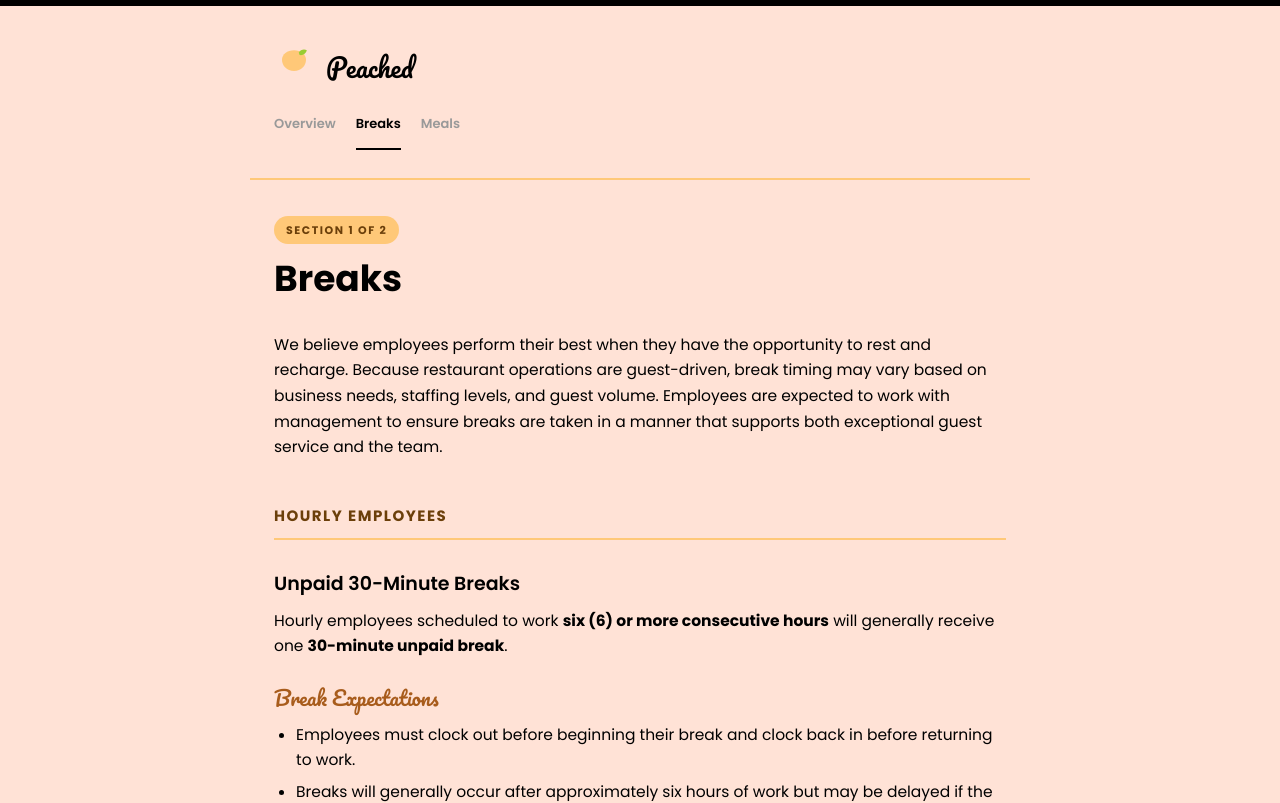
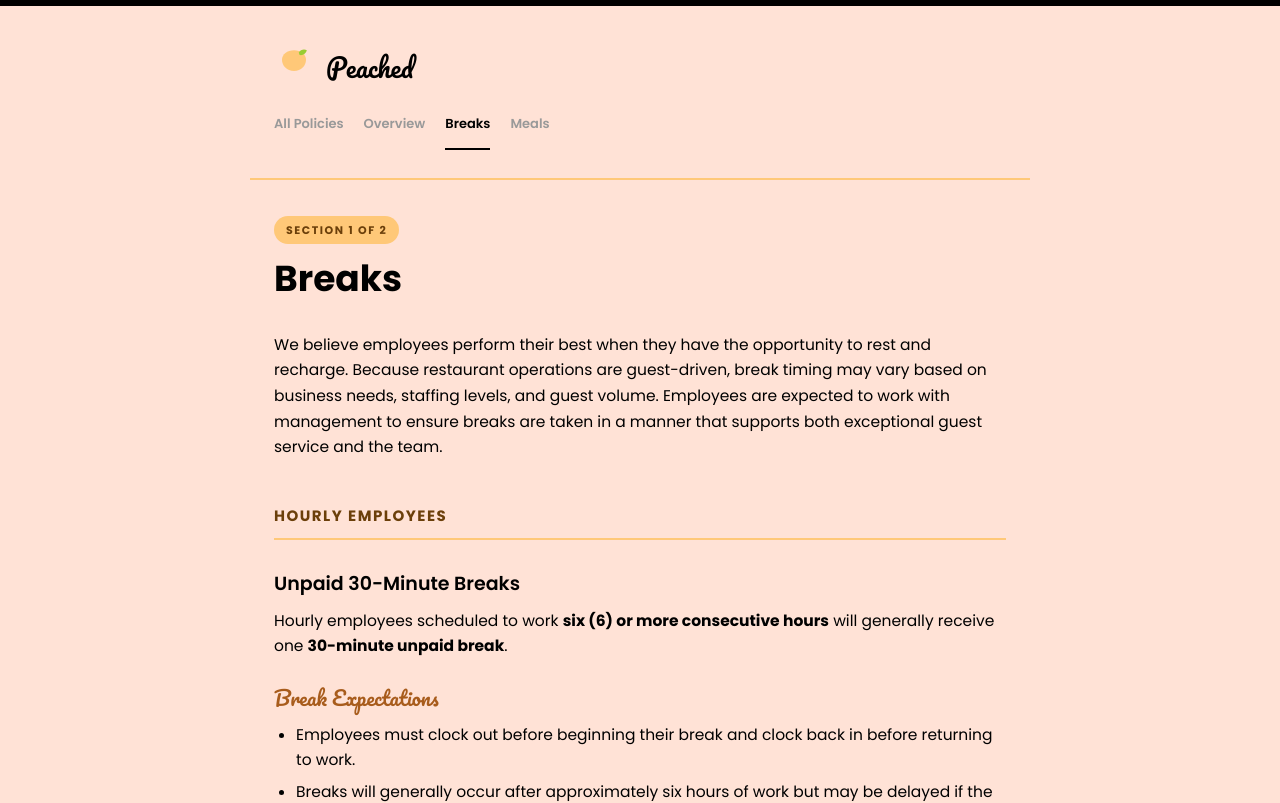
Before and after one commit to irghospitality/peached-policies, a plain HTML site: page policy-breaks.html in a window 1280 px wide. Shown: the top 803 px of the page. Drawn offline with Linux system fonts and the light colour scheme.

Commit message:
Update policy-breaks.html

```diff
--- a/policy-breaks.html
+++ b/policy-breaks.html
@@ -129,7 +129,8 @@
     <span class="wordmark">Peached</span>
   </header>
 
-  <nav class="crumbs">
+<nav class="crumbs">
+    <a href="index.html">All Policies</a>
     <a href="policy-overview.html">Overview</a>
     <a href="policy-breaks.html" class="active">Breaks</a>
     <a href="policy-meals.html">Meals</a>
```
